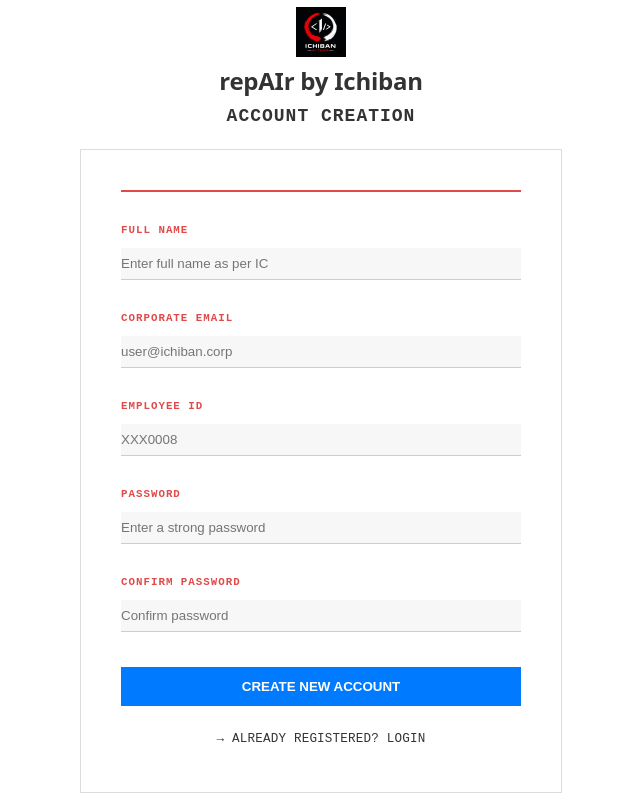
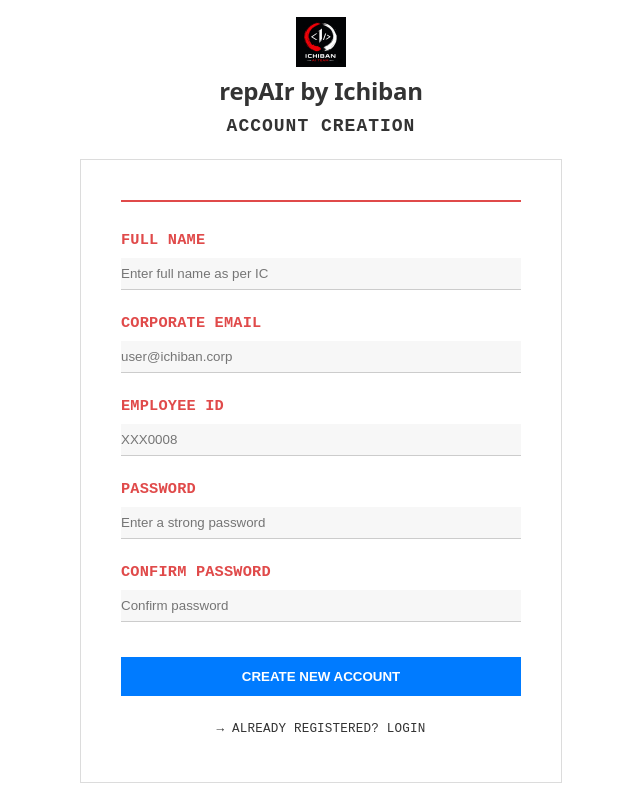
Before and after one commit to Abdul-Rahman7191/My-capstone, a React app in the folder LoginLandingRegister/Frontend/: page /register in a window 1280 px wide. Shown: the whole page, without its empty margins (319-959 px from the left). Built offline with nearby package versions, Linux system fonts and the light colour scheme; the HTML template or start-up script is replaced by a standard one.

Commit message:
Updating project files

```diff
--- a/LoginLandingRegister/Frontend/src/components/Login.css
+++ b/LoginLandingRegister/Frontend/src/components/Login.css
@@ -34,7 +34,7 @@
 
 /* Labels and inputs */
 label {
-  font-size: 0.65rem;
+  font-size: 0.85rem;
   color: #e04a4a;
   display: block;
   margin-top: 15px;
--- a/LoginLandingRegister/Frontend/src/components/Register.css
+++ b/LoginLandingRegister/Frontend/src/components/Register.css
@@ -26,14 +26,22 @@
 
 /* Labels: Small red text */
 label {
-  font-size: 0.6rem;
+ /* Core styles (matches Login.css) */
+  font-size: 0.85rem;
   color: #e04a4a;
   display: block;
-  margin-top: 20px;
+  margin-top: 15px;
   font-weight: bold;
-  letter-spacing: 1px;
+
+  /* Your specific requirement */
   text-align: left;
+
+  /* THE FIX: Use the exact same font-family as the login page and !important
+     to override any other competing rules. */
+  font-family: monospace !important; /* Try this first (most common for login pages) */
 }
+
+
 
 /* Inputs: Minimalist style */
 input {
```
